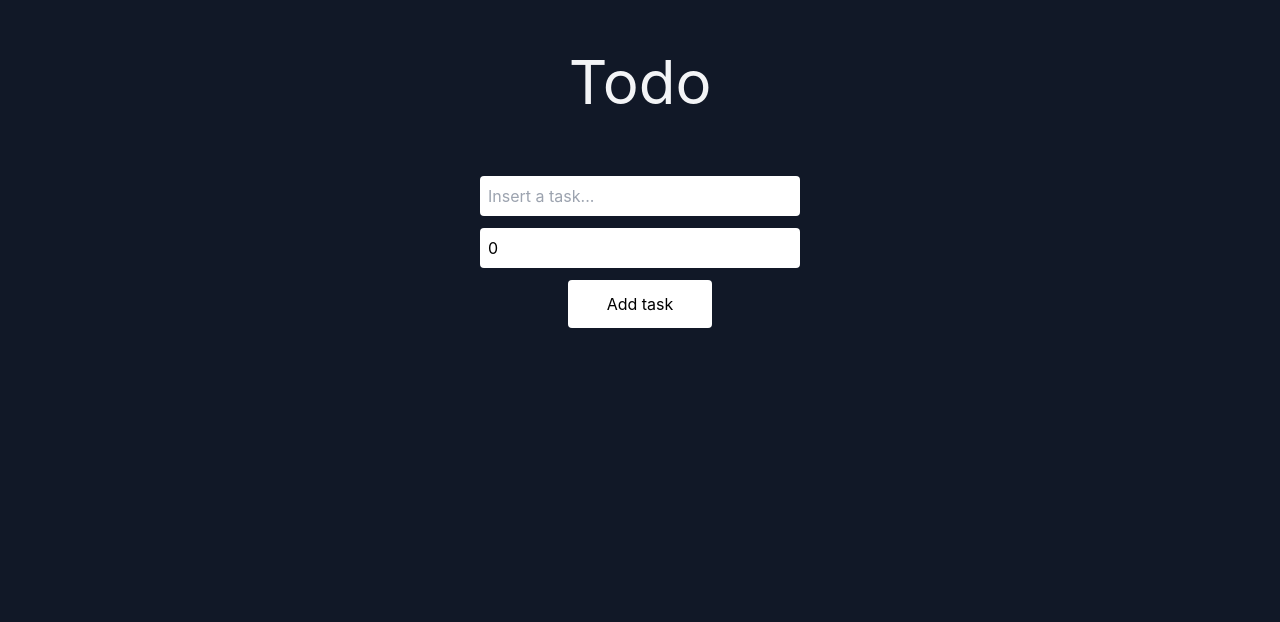
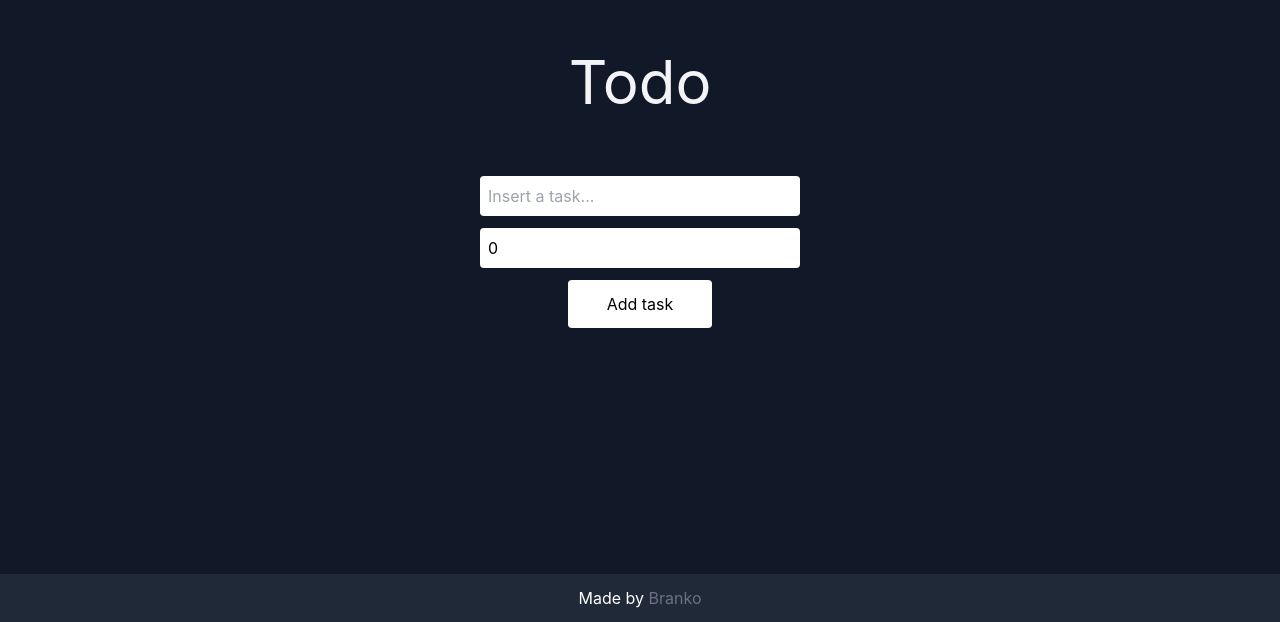
Before and after one commit to emorevival/nextjs-ts-todo, a Next.js app: page / in a window 1280 px wide. Shown: the part 178-800 px from the top of the page. Built offline with nearby package versions, Linux system fonts and the light colour scheme.

Commit message:
Refactoring and added footer

```diff
--- /dev/null
+++ b/components/Layout.tsx
@@ -0,0 +1,33 @@
+import Head from 'next/head';
+import React from 'react';
+
+interface Props {
+  children: React.ReactNode;
+}
+
+const Layout = ({ children }: Props) => {
+  return (
+    <>
+      <Head>
+        <title>Todo App</title>
+        <meta name='description' content='Generated by create next app' />
+        <link rel='icon' href='/favicon.ico' />
+      </Head>
+      <div className='w-screen h-screen relative bg-gray-900 flex flex-col justify-center items-center gap-16'>
+        {children}
+        <footer className='flex absolute inset-0 top-auto bg-gray-800 w-full h-12 items-center justify-center text-center text-white'>
+          <p>
+            Made by{' '}
+            <a
+              className='text-gray-500 hover:underline hover:underline-offset-4'
+              href='https://github.com/emorevival/nextjs-ts-todo'>
+              Branko
+            </a>
+          </p>
+        </footer>
+      </div>
+    </>
+  );
+};
+
+export default Layout;
--- /dev/null
+++ b/components/TaskInput.tsx
@@ -0,0 +1,41 @@
+import React, { ChangeEvent } from 'react';
+
+interface Props {
+  taskName: string;
+  deadline: number;
+  handleChange(event: ChangeEvent<HTMLInputElement>): void;
+  addTask(): void;
+}
+
+const TaskInput = (props: Props) => {
+  return (
+    <div className='input-container flex flex-col justify-center items-center gap-3'>
+      <div className='flex flex-col w-80 gap-3'>
+        <input
+          className='p-2 rounded'
+          type='text'
+          name='task'
+          value={props.taskName}
+          placeholder='Insert a task...'
+          onChange={props.handleChange}
+        />
+        <input
+          className='p-2 rounded'
+          type='number'
+          min={0}
+          name='deadline'
+          value={props.deadline}
+          placeholder='Deadline (in days)'
+          onChange={props.handleChange}
+        />
+      </div>
+      <button
+        className='bg-white p-3 w-36 transition ease-in-out duration-300 rounded hover:scale-110'
+        onClick={props.addTask}>
+        Add task
+      </button>
+    </div>
+  );
+};
+
+export default TaskInput;
--- /dev/null
+++ b/components/TaskList.tsx
@@ -0,0 +1,23 @@
+import React from 'react';
+import { ITask } from '../interfaces/Interfaces';
+import { TodoTask } from './TodoTask';
+
+interface Props {
+  todoList: ITask[];
+  completeTask(taskNameToDelete: string): void;
+}
+
+const TaskList = (props: Props) => {
+  return (
+    <div className='todo-list'>
+      {props.todoList.map((task: ITask, index: number) => {
+        //NOTE: this is bad - ideally I wanna get the ID from the database
+        return (
+          <TodoTask key={index} task={task} completeTask={props.completeTask} />
+        );
+      })}
+    </div>
+  );
+};
+
+export default TaskList;
--- /dev/null
+++ b/components/Title.tsx
@@ -0,0 +1,11 @@
+import React from 'react';
+
+const Title = () => {
+  return (
+    <div className='title'>
+      <h1 className='text-6xl text-gray-100'>Todo</h1>
+    </div>
+  );
+};
+
+export default Title;
--- a/pages/_app.tsx
+++ b/pages/_app.tsx
@@ -1,9 +1,15 @@
 import '../styles/globals.css';
 import type { AppProps } from 'next/app';
-import Script from 'next/script';
+import Layout from '../components/Layout';
 
 function MyApp({ Component, pageProps }: AppProps) {
-  return <Component {...pageProps} />;
+  return (
+    <>
+      <Layout>
+        <Component {...pageProps} />
+      </Layout>
+    </>
+  );
 }
 
 export default MyApp;
--- a/pages/index.tsx
+++ b/pages/index.tsx
@@ -1,6 +1,9 @@
 import type { NextPage } from 'next';
 import Head from 'next/head';
 import { ChangeEvent, ChangeEventHandler, useState } from 'react';
+import TaskInput from '../components/TaskInput';
+import TaskList from '../components/TaskList';
+import Title from '../components/Title';
 import { TodoTask } from '../components/TodoTask';
 import { ITask } from '../interfaces/Interfaces';
 
@@ -36,50 +39,16 @@ const Home: NextPage = () => {
   };
 
   return (
-    <div className='w-screen h-screen bg-gray-900 flex flex-col justify-center items-center gap-16'>
-      <Head>
-        <title>Todo App</title>
-        <meta name='description' content='Generated by create next app' />
-        <link rel='icon' href='/favicon.ico' />
-      </Head>
-      <div className='header'>
-        <h1 className='text-6xl text-gray-100'>Todo </h1>
-      </div>
-      <div className='input-container flex flex-col justify-center items-center gap-3'>
-        <div className='flex flex-col w-80 gap-3'>
-          <input
-            className='p-2 rounded'
-            type='text'
-            name='task'
-            value={task}
-            placeholder='Insert a task...'
-            onChange={handleChange}
-          />
-          <input
-            className='p-2 rounded'
-            type='number'
-            min={0}
-            name='deadline'
-            value={deadline}
-            placeholder='Deadline (in days)'
-            onChange={handleChange}
-          />
-        </div>
-        <button
-          className='bg-white p-3 w-36 transition ease-in-out duration-300 rounded hover:scale-110'
-          onClick={addTask}>
-          Add task
-        </button>
-      </div>
-      <div className='todo-list'>
-        {todoList.map((task: ITask, index: number) => {
-          //NOTE: this is bad - ideally I wanna get the ID from the database
-          return (
-            <TodoTask key={index} task={task} completeTask={completeTask} />
-          );
-        })}
-      </div>
-    </div>
+    <>
+      <Title />
+      <TaskInput
+        addTask={addTask}
+        deadline={deadline}
+        handleChange={handleChange}
+        taskName={task}
+      />
+      <TaskList completeTask={completeTask} todoList={todoList} />
+    </>
   );
 };
 
```
